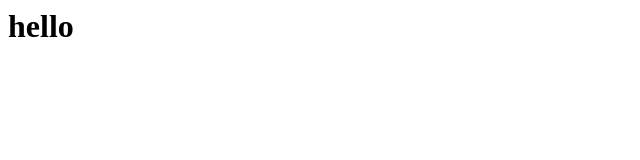
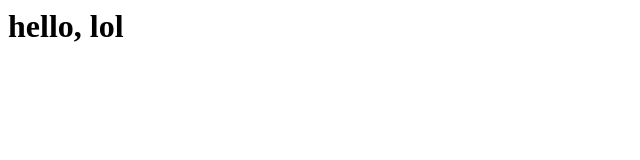
Before and after one commit to mohit148/mohit148.github.io, a plain HTML site: page index.html in a window 1280 px wide. Shown: the full height of the page, 0-640 px from the left. Drawn offline with Linux system fonts and the light colour scheme.

Commit message:
Update index.html

```diff
--- a/index.html
+++ b/index.html
@@ -1 +1 @@
-<h1>hello</h1>
+<h1>hello, lol</h1>
```
